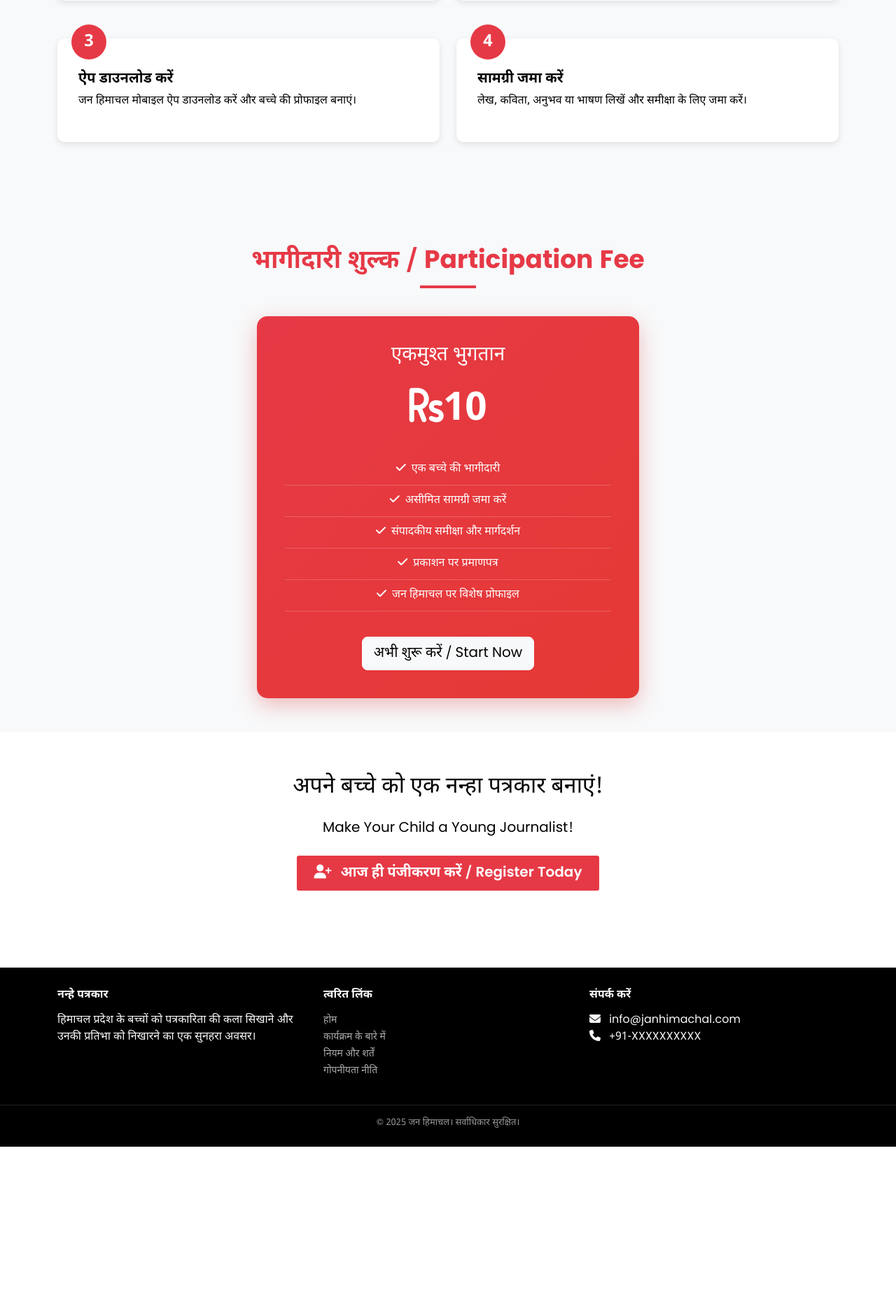
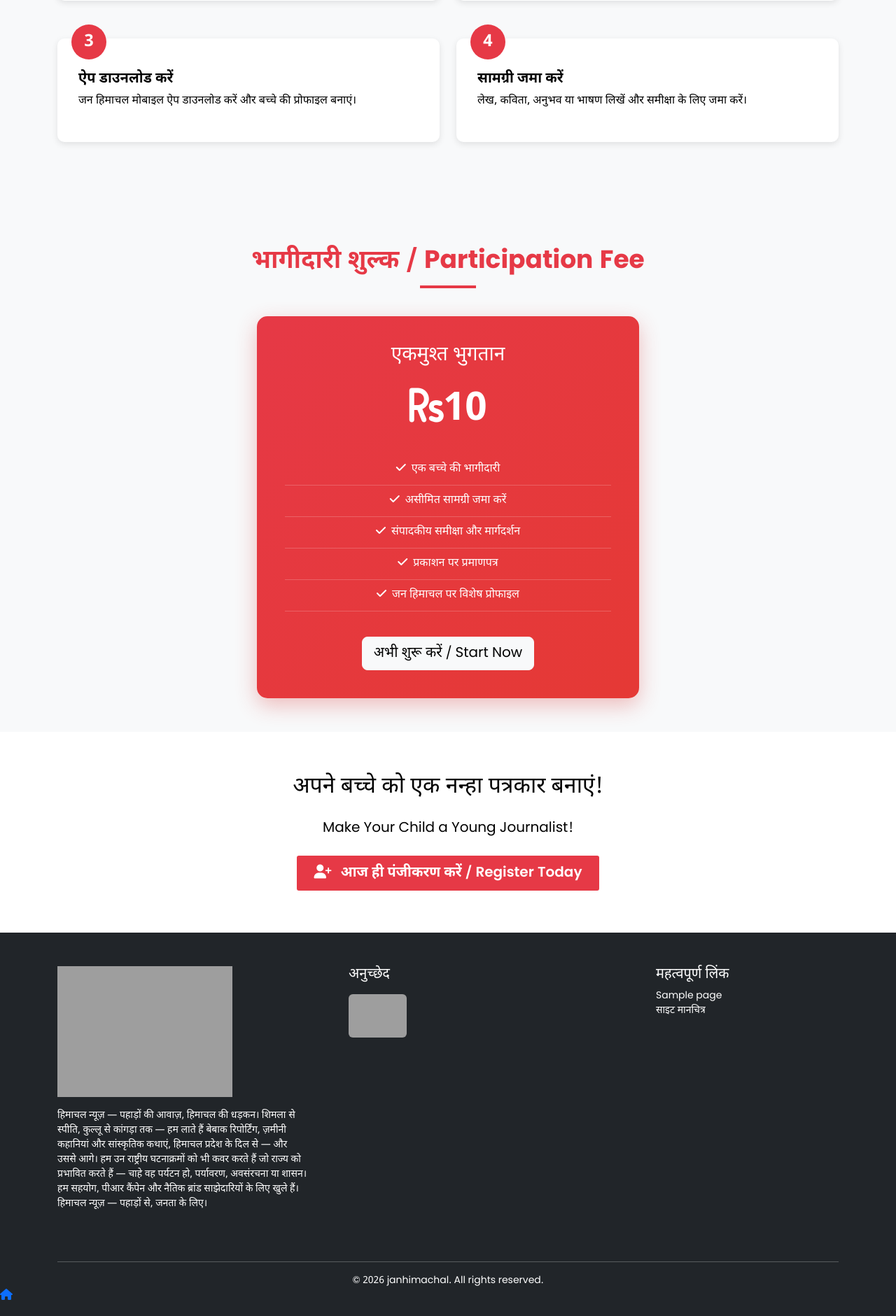
Before and after one commit to swapnilshrivastava794/jan-himachal, a Django app: template nanhe_patrakar/templates/nanhe_patrakar/landing.html in a window 1280 px wide. Shown: the part 1769-3650 px from the top of the page at 70% size. Before the commit the page ends 3408 px from the top, so only its background shows below. Run offline with Django 4.2, Linux system fonts and the light colour scheme; the template is opened without the code that fills it: most values are stand-ins (such as "Sample title", 1, 10 or a date in 2020); some libraries are stand-ins or nearby versions; grey boxes are pictures that could not be loaded.

Commit message:
updated footer

```diff
--- a/nanhe_patrakar/templates/nanhe_patrakar/base.html
+++ b/nanhe_patrakar/templates/nanhe_patrakar/base.html
@@ -365,7 +365,7 @@
     </div>
 
     <!-- Footer -->
-    <footer class="footer">
+    {% comment %} <footer class="footer">
         <div class="container">
             <div class="row">
                 <div class="col-md-4">
@@ -393,7 +393,9 @@
         <div class="footer-bottom">
             <p class="mb-0">&copy; 2025 जन हिमाचल। सर्वाधिकार सुरक्षित।</p>
         </div>
-    </footer>
+    </footer> {% endcomment %}
+    {% include "footer.html" %}
+
 
     <!-- Bootstrap 5 JS -->
     <script src="https://cdnjs.cloudflare.com/ajax/libs/bootstrap/5.3.0/js/bootstrap.bundle.min.js"></script>
--- /dev/null
+++ b/nanhe_patrakar/templates/nanhe_patrakar/footer.html
@@ -0,0 +1,155 @@
+<footer id="uc-footer" class="bg-dark text-white pt-5 pb-3">
+  <div class="container">
+    <div class="row">
+
+      <!-- Logo & Social -->
+      <div class="col-lg-4 col-md-12 mb-4">
+        <a href="/">
+          <img src="{{ profile_setting.logo_light.url }}" alt="Logo" class="img-fluid mb-3" style="max-width: 250px;">
+        </a>
+        <p class="small">
+         हिमाचल न्यूज़ — पहाड़ों की आवाज़, हिमाचल की धड़कन।
+        शिमला से स्पीति, कुल्लू से कांगड़ा तक — हम लाते हैं बेबाक रिपोर्टिंग, ज़मीनी कहानियां और सांस्कृतिक कथाएं, हिमाचल प्रदेश के दिल से — और उससे आगे।
+        हम उन राष्ट्रीय घटनाक्रमों को भी कवर करते हैं जो राज्य को प्रभावित करते हैं — चाहे वह पर्यटन हो, पर्यावरण, अवसंरचना या शासन।
+        हम सहयोग, पीआर कैंपेन और नैतिक ब्रांड साझेदारियों के लिए खुले हैं।
+
+        हिमाचल न्यूज़ — पहाड़ों से, जनता के लिए।
+
+        </p>
+        <div class="d-flex gap-2">
+          <ul class="list-unstyled d-flex  gap-3">
+            {% if profile_setting.facbook %}
+              <li class="">
+                <a href="{{ profile_setting.facbook }}" target="_blank" class="nav-link text-white fs-4">
+                  <i class="bi bi-facebook"></i>
+                </a>
+              </li>
+            {% endif %}
+            {% if profile_setting.twitter %}
+              <li class="">
+                <a href="{{ profile_setting.twitter }}" target="_blank" class="nav-link text-white fs-4">
+                  <i class="bi bi-twitter"></i>
+                </a>
+              </li>
+            {% endif %}
+            {% if profile_setting.instagram %}
+              <li class="">
+                <a href="{{ profile_setting.instagram }}" target="_blank" class="nav-link text-white fs-4">
+                  <i class="bi bi-instagram"></i>
+                </a>
+              </li>
+            {% endif %}
+            {% if profile_setting.youtube %}
+              <li class="">
+                <a href="{{ profile_setting.youtube }}" target="_blank" class="nav-link text-white fs-4">
+                  <i class="bi bi-youtube"></i>
+                </a>
+              </li>
+            {% endif %}
+            {% if profile_setting.linkedin %}
+              <li class="">
+                <a href="{{ profile_setting.linkedin }}" target="_blank" class="nav-link text-white fs-4">
+                  <i class="bi bi-linkedin"></i>
+                </a>
+              </li>
+            {% endif %}
+          </ul>
+        </div>
+      </div>
+
+      <!-- Articles -->
+          <div class="col-lg-5 col-md-12 col-sm-12 mb-3 px-5">
+              <div class="widget links-widget vstack gap-3">
+                <div class="widgt-title">
+                  <h3 class="fs-5 text-left m-0 text-white">अनुच्छेद</h3>
+                </div>
+
+                <!-- Reduce gutter (gap) -->
+                <div class="row gx-3 gy-2 d-flex "> <!-- Changed from g-4 to g-2 -->
+                  {% for article in Articale|slice:":12" %}
+                  <div class=" col-md-3"> <!-- Reduced padding -->
+                    <a class="text-decoration-none" href="/{{ article.newsfrom.slug }}/{{ article.post_cat.sub_cat.cat_slug }}/{{ article.slug }}">
+                      <div class="rounded border-0 text-start">
+                        <img src="{{ article.post_image.url }}" alt="{{ article.post_title }}"
+                          title="{{ article.post_title }}" class="img-fluid rounded w-100px h-auto" loading="lazy" />
+
+                      </div>
+                    </a>
+                  </div>
+                  {% endfor %}
+                </div>
+              </div>
+            </div>
+
+      <!-- Quick Links -->
+      <div class="col-lg-3 col-md-12 mb-4">
+        <h5 class="text-uppercase">महत्वपूर्ण लिंक</h5>
+        <ul class="list-unstyled small">
+          {% for page in pages %}
+          <li><a href="{% url 'cms' page.slug %}" class="text-white text-decoration-none">{{ page.pagename }}</a></li>
+          {% endfor %}
+          <li><a href="{% url 'sitemap' %}" class="text-white text-decoration-none">साइट मानचित्र</a></li>
+        </ul>
+      </div>
+
+    </div>
+
+    <hr class="border-light">
+
+    <!-- Footer Bottom -->
+    <div class="text-center small">
+
+      <p class="mb-0">&copy; <script>document.write(new Date().getFullYear())</script> {{ profile_setting.copyright|default:"janhimachal. All rights reserved." }}</p>
+
+    </div>
+
+  </div>
+  <a href="/" class="floating-home-btn" title="Go to Home">
+    <i class="fas fa-home"></i>
+</a>
+    <button onclick="scrollToTop()" class="scroll-up-button" id="scrollTopBtn">
+    <i class="fas fa-arrow-up"></i>
+</button>
+
+</footer>
+<script>
+
+    // Show Scroll Button When Scrolled
+
+    window.onscroll = function () {
+
+        var scrollBtn = document.getElementById("scrollTopBtn");
+
+        if (document.body.scrollTop > 300 || document.documentElement.scrollTop > 300) {
+
+            scrollBtn.style.display = "block";
+
+        } else {
+
+            scrollBtn.style.display = "none";
+
+        }
+
+    };
+
+
+
+    // Scroll to Top Smoothly
+
+    function scrollToTop() {
+
+        window.scrollTo({
+
+            top: 0,
+
+            behavior: "smooth"
+
+        });
+
+    }
+
+</script>
+<style>
+    .nav-link:hover {
+        color: #ee3309 !important;
+    }
```
